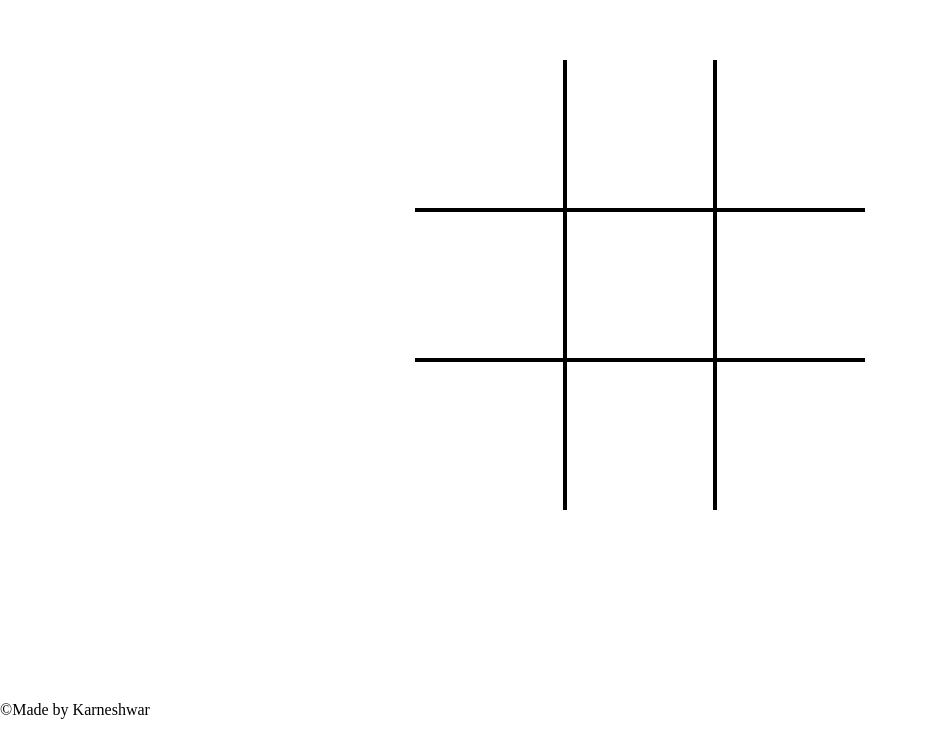
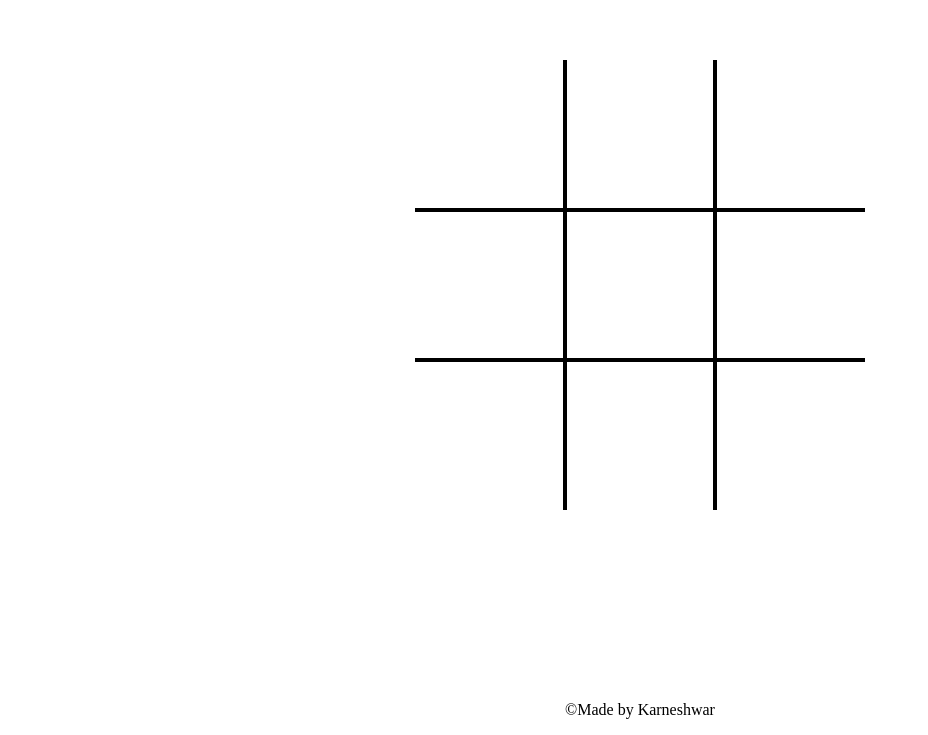
Before and after one commit to karnesh25/25.github.io, a plain HTML site: page index.html in a window 1280 px wide. Shown: the part 115-850 px from the top of the page, without its empty margins (0-928 px from the left). Drawn offline with Linux system fonts and the light colour scheme.

Commit message:
initial changes

```diff
--- a/index.html
+++ b/index.html
@@ -25,7 +25,7 @@
     <button id="restartButton">Restart</button>
   </div>
   <footer>
-  <centre><p>&#169;Made by Karneshwar</p>
+    <center><p>&#169;Made by Karneshwar</p>
   </footer>
 </body>
 </html>
```
